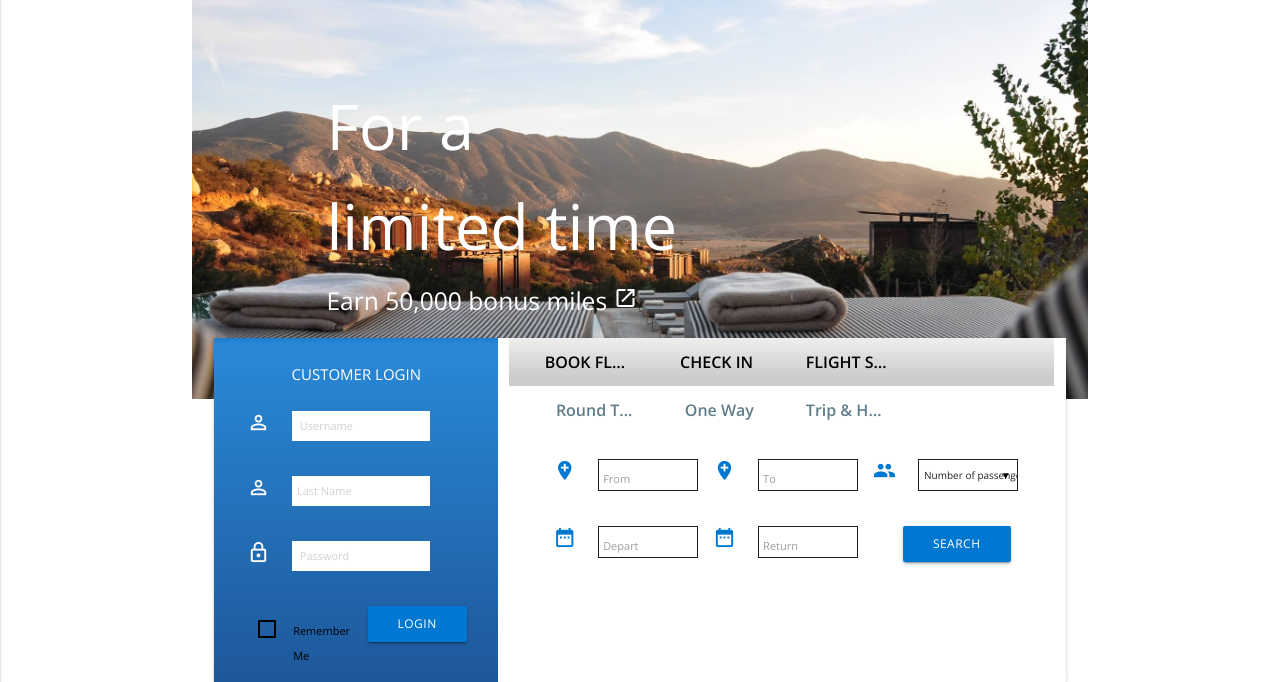
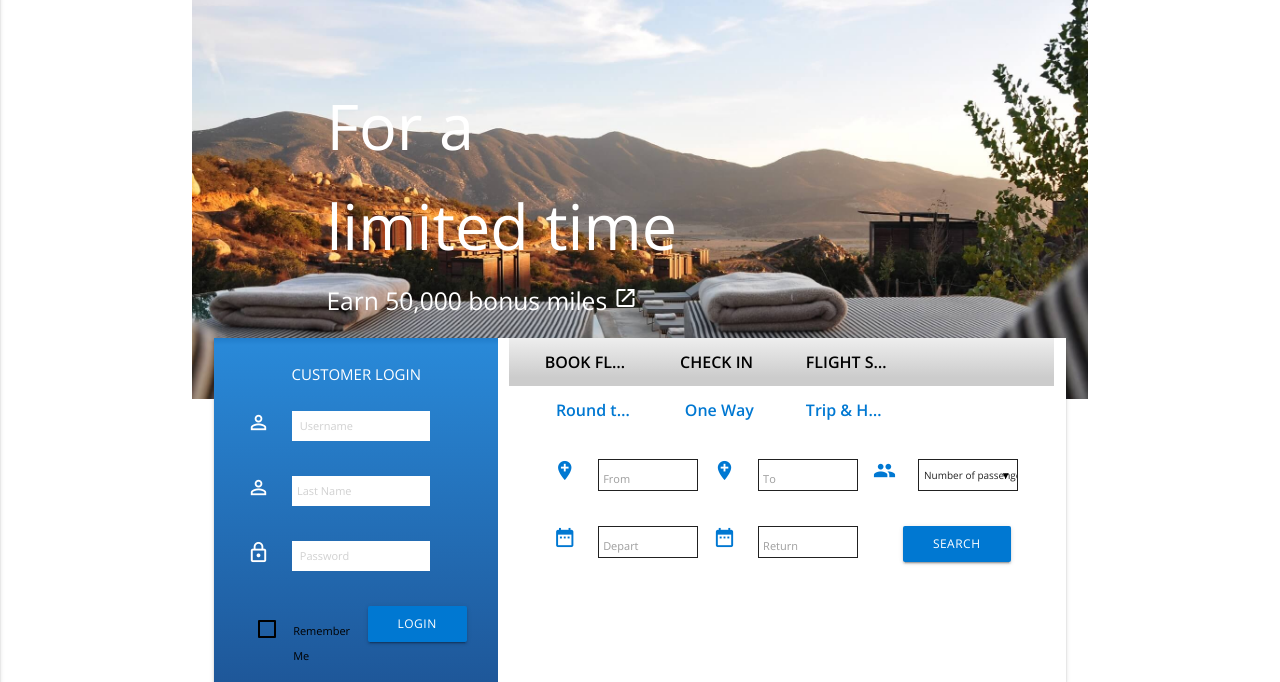
Before and after one commit to NBDelpino1/AmericanAirlines_Recreation, a PHP site: page / in a window 1280 px wide. Shown: the part 115-797 px from the top of the page. Run offline with PHP 8.4, Linux system fonts and the light colour scheme; some libraries are stand-ins or nearby versions.

Commit message:
fixed nav text

```diff
--- a/css/style.css
+++ b/css/style.css
@@ -326,3 +326,8 @@ footer.page-footer, footer.page-footer .footer-copyright {
         margin-top:10px;
     }
 }
+
+.right-form-topnav {
+    /*font-style: italic;*/
+    color: #0078d2 !important
+}
--- a/index.html
+++ b/index.html
@@ -157,9 +157,9 @@
                         <div class="row">
                             <div class="col s12">
                                 <ul class="tabs">
-                                    <li class="tab col s3"><a href="#round_trip" class="active right-form-topnav blue-grey-text">Round Trip</a></li>
-                                    <li class="tab col s3"><a href="#one_way" class="right-form-topnav blue-grey-text">One Way</a></li>
-                                    <li class="tab col s3"><a href="#rtrip_and_hotel"class="right-form-topnav blue-grey-text">Trip &amp; Hotel</a></li>
+                                    <li class="tab col s3"><a href="#round_trip" class="active right-form-topnav">Round trip</a></li>
+                                    <li class="tab col s3"><a href="#one_way" class="right-form-topnav">One Way</a></li>
+                                    <li class="tab col s3"><a href="#rtrip_and_hotel"class="right-form-topnav">Trip &amp Hotel</a></li>
                                 </ul>
                             </div>
                             <!-- ROUND TRIP SECTION (CHILD OF BOOK FLIGHTS)-->
```
